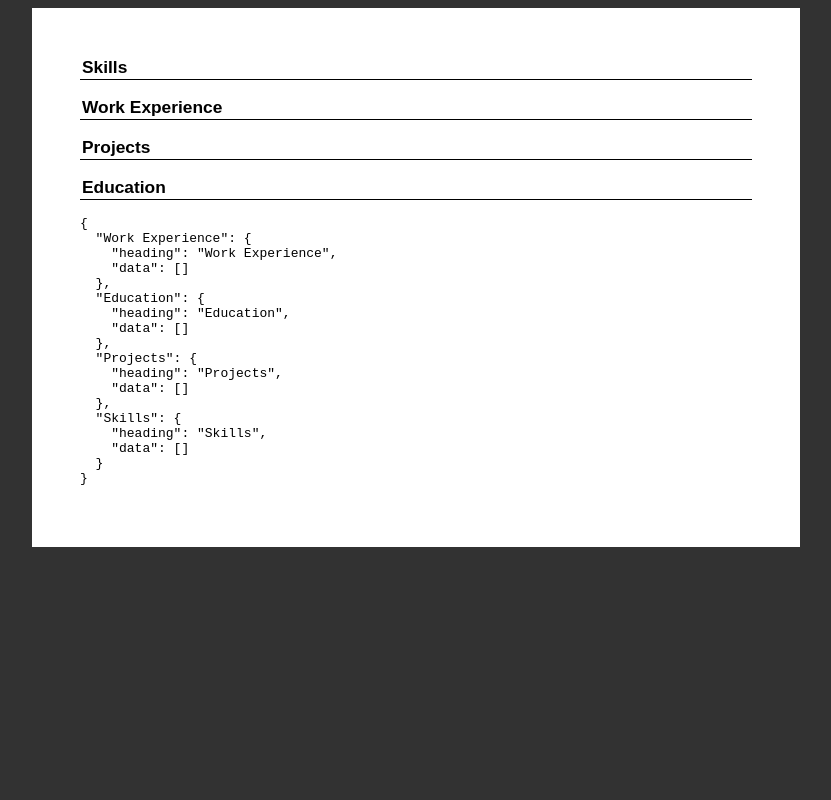
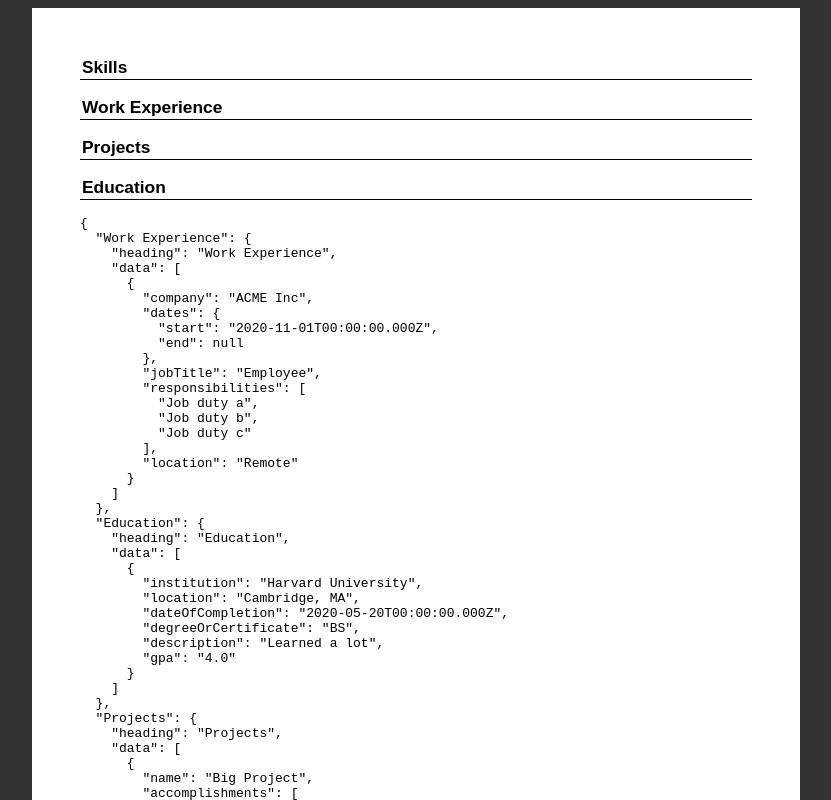
Before and after one commit to johnrdoty92/resume-builder, a React (Vite) app: page / in a window 1280 px wide. Shown: the top 800 px of the page, without its empty margins (224-1055 px from the left). Built offline with nearby package versions, Linux system fonts and the light colour scheme.

Commit message:
add dev defaults

```diff
--- a/src/constants/defaults.ts
+++ b/src/constants/defaults.ts
@@ -18,3 +18,48 @@ export const DEFAULT_RESUME_STATE: ResumeState = {
     data: [],
   },
 };
+
+export const DEV_DEFAULT_RESUME_STATE: ResumeState = {
+  "Work Experience": {
+    heading: "Work Experience",
+    data: [
+      {
+        company: "ACME Inc",
+        dates: {
+          start: new Date("2020-11-01"),
+          end: null,
+        },
+        jobTitle: "Employee",
+        responsibilities: ["Job duty a", "Job duty b", "Job duty c"],
+        location: "Remote",
+      },
+    ],
+  },
+  Education: {
+    heading: "Education",
+    data: [
+      {
+        institution: "Harvard University",
+        location: "Cambridge, MA",
+        dateOfCompletion: new Date("2020-05-20"),
+        degreeOrCertificate: "BS",
+        description: "Learned a lot",
+        gpa: "4.0",
+      },
+    ],
+  },
+  Projects: {
+    heading: "Projects",
+    data: [
+      {
+        name: "Big Project",
+        accomplishments: ["Accomplishment a", "Accomplishment b"],
+        url: "example.com",
+      },
+    ],
+  },
+  Skills: {
+    heading: "Skills",
+    data: ["Organized", "Microsoft Office"],
+  },
+};
--- a/src/contexts/EditorModalState.tsx
+++ b/src/contexts/EditorModalState.tsx
@@ -1,30 +1,25 @@
-import { Reducer, createContext, useMemo, useReducer } from "react";
-import { ResumeSection, ResumeState } from "./ResumeStateContext";
+import {
+  Dispatch,
+  DispatchWithoutAction,
+  Reducer,
+  createContext,
+  useMemo,
+  useReducer,
+} from "react";
 import { PLACEHOLDER_DATA } from "constants/editorModal";
+import { SectionDataEntry } from "types/resumeState";
 
 export type EditorModalState = {
   open: boolean;
-  content: {
-    [Section in ResumeSection]: {
-      section: Section;
-    } & ResumeState[Section];
-  }[ResumeSection];
+  content: SectionDataEntry;
 };
 
 export const EditorModalStateContext = createContext<EditorModalState | null>(null);
 
-type ACTION =
+type EditorModalAction =
   | {
       type: "openWithContent";
       payload: EditorModalState["content"];
-    }
-  | {
-      type: "removeItemByIndex";
-      payload: number;
-    }
-  | {
-      type: "addItem";
-      payload?: never;
     }
   | {
       type: "setOpen";
@@ -32,36 +27,21 @@ type ACTION =
     };
 
 type EditorModalDispatch = {
-  [Action in ACTION as Action["type"]]: Action["payload"] extends never | undefined
-    ? () => void
-    : (payload: Action["payload"]) => void;
+  [Action in EditorModalAction as Action["type"]]: Action["payload"] extends never
+    ? DispatchWithoutAction
+    : Dispatch<Action["payload"]>;
 };
 
-const editorModalStateReducer: Reducer<EditorModalState, ACTION> = (state, { type, payload }) => {
+const editorModalStateReducer: Reducer<EditorModalState, EditorModalAction> = (
+  state,
+  { type, payload }
+) => {
   switch (type) {
     case "openWithContent": {
       return {
         open: true,
         content: payload,
       };
-    }
-    case "removeItemByIndex": {
-      const contentCopy = structuredClone(state.content);
-      contentCopy.data.splice(payload, 1);
-      return {
-        ...state,
-        content: contentCopy,
-      };
-    }
-    case "addItem": {
-      const newEntry = PLACEHOLDER_DATA[state.content.section].data;
-      return {
-        ...state,
-        content: {
-          ...state.content,
-          data: [...state.content.data, ...newEntry],
-        },
-      } as EditorModalState;
     }
     case "setOpen": {
       return {
@@ -88,12 +68,6 @@ export const EditorModalStateProvider = ({ children }: { children: React.ReactNo
       openWithContent(payload) {
         dispatch({ payload, type: "openWithContent" });
       },
-      removeItemByIndex(payload) {
-        dispatch({ payload, type: "removeItemByIndex" });
-      },
-      addItem() {
-        dispatch({ type: "addItem" });
-      },
     }),
     []
   );
--- a/src/contexts/ResumeStateContext.tsx
+++ b/src/contexts/ResumeStateContext.tsx
@@ -7,13 +7,11 @@ import {
   useMemo,
   useReducer,
 } from "react";
-import { ResumeSection, ResumeState } from "types/resumeState";
+import { ResumeSection, ResumeState, SectionDataEntry } from "types/resumeState";
 import { produce } from "immer";
-import { DEFAULT_RESUME_STATE } from "constants/defaults";
+import { DEFAULT_RESUME_STATE, DEV_DEFAULT_RESUME_STATE } from "constants/defaults";
 
 export const ResumeStateContext = createContext<ResumeState>(DEFAULT_RESUME_STATE);
-
-type FlattenArray<T> = T extends ArrayLike<infer Value> ? Value : never;
 
 type ResumeAction =
   | {
@@ -22,12 +20,7 @@ type ResumeAction =
     }
   | {
       type: "addDataEntry";
-      payload: {
-        [Section in ResumeSection]: {
-          section: Section;
-          data: FlattenArray<ResumeState[Section]["data"]>;
-        };
-      }[ResumeSection];
+      payload: SectionDataEntry;
     }
   | {
       type: "placeholder";
@@ -66,6 +59,10 @@ const localStorageKey = "resume-builder-app";
 
 const initializeResumeState = () => {
   const persisted = localStorage.getItem(localStorageKey);
+  if (import.meta.env.DEV) {
+    localStorage.setItem(localStorageKey, JSON.stringify(DEV_DEFAULT_RESUME_STATE));
+    return DEV_DEFAULT_RESUME_STATE;
+  }
   try {
     if (!persisted) throw "no persisted resume state";
     const parsedState = JSON.parse(persisted);
```
Also changed, not shown: src/types/resumeState.ts (+9 -0 lines).
